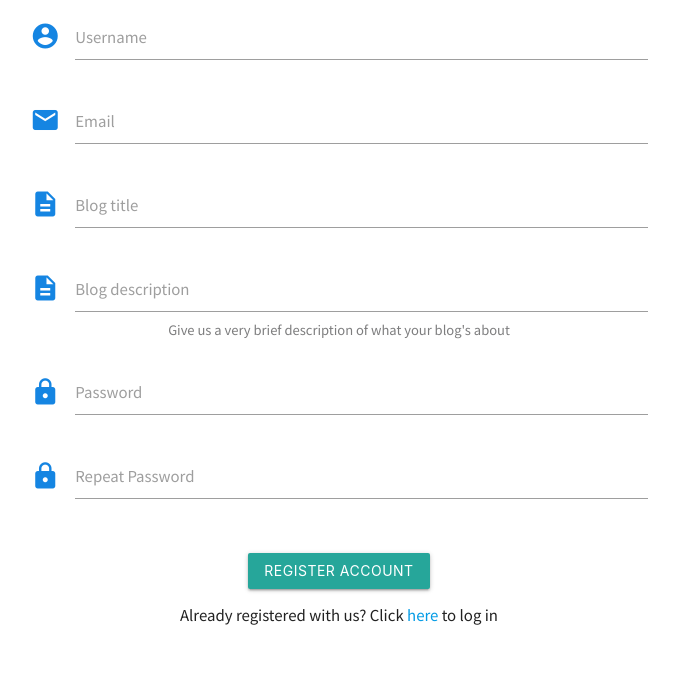
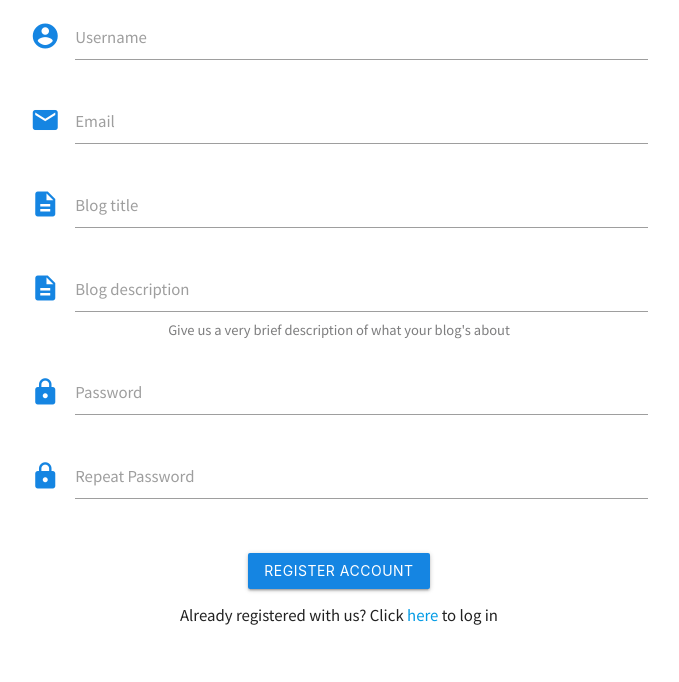
Before and after one commit to Code-Institute-Submissions/ci-bloggy, a Flask app: page /register in a window 1280 px wide. Shown: the part 180-862 px from the top of the page, without its empty margins (301-980 px from the left). Run offline with Flask 2, Linux system fonts and the light colour scheme; some libraries are stand-ins or nearby versions.

Commit message:
Update buttom to be bloggy button

```diff
--- a/bloggy/templates/register.html
+++ b/bloggy/templates/register.html
@@ -89,7 +89,7 @@ Bloggy | Register
           {{ form.recaptcha }}
         </div>
         <div class="col s12 center-align">
-          <button class="btn waves-effect register-button" type="submit" name="action">Register account</button>
+          <button class="btn waves-effect bloggy-button" type="submit" name="action">Register account</button>
           <p>Already registered with us? Click <a href="{{ url_for('login') }}">here</a> to log in</p>
         </div>
       </div>
```
